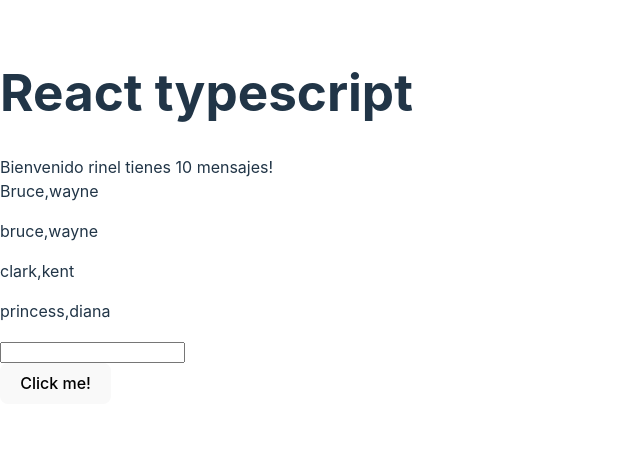
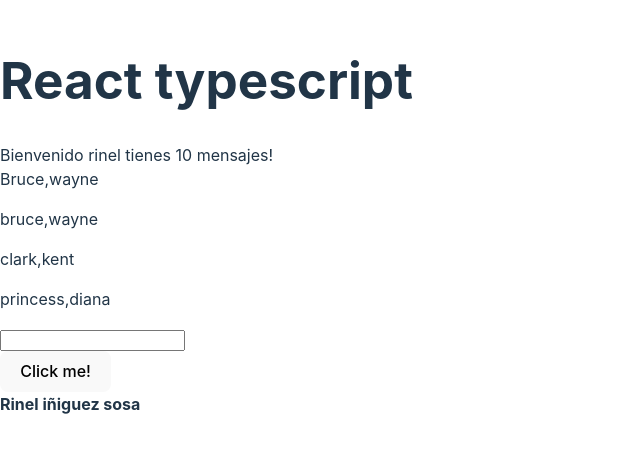
Before and after one commit to rineliniguezsosa/React-typescript, a React (Vite) app: page / in a window 1280 px wide. Shown: the part 183-636 px from the top of the page, without its empty margins (0-640 px from the left). Built offline with nearby package versions, Linux system fonts and the light colour scheme.

Commit message:
feat(App): agregando el componente Text
pasamos la propiedad styles con las propiedades css color:'#213547',fontWeight:"bold"

```diff
--- a/src/App.tsx
+++ b/src/App.tsx
@@ -45,6 +45,8 @@ const Herolist:HeroListype[] = [
 
       <Input></Input>
       <Button></Button>
+
+      <Text styles={{color:'#213547',fontWeight:"bold"}}></Text>
     </>
   )
 }
```
